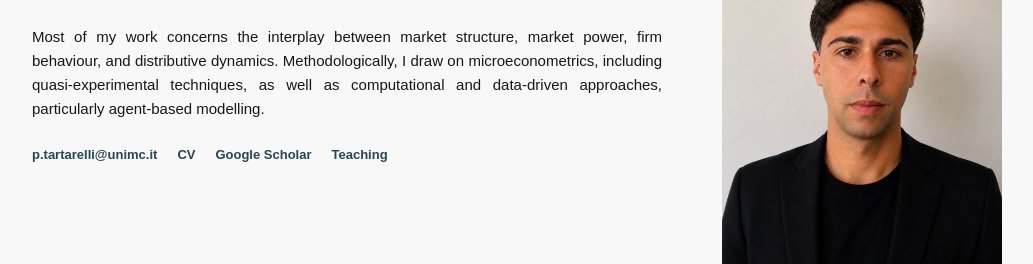
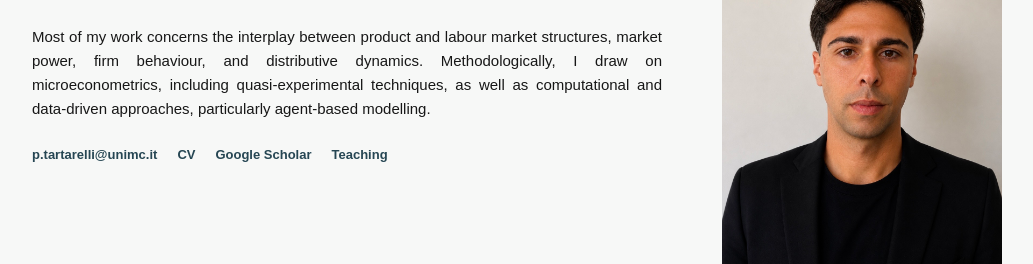
Before and after one commit to paolotartarelli/paolotartarelli.github.io, a plain HTML site: page index.html in a window 1280 px wide. Shown: the part 125-389 px from the top of the page, without its empty margins (123-1156 px from the left). Drawn offline with Linux system fonts and the light colour scheme.

Commit message:
Update index.html

```diff
--- a/index.html
+++ b/index.html
@@ -511,7 +511,7 @@
       <h1>Paolo Tartarelli</h1>
 
       <p>
-        Most of my work concerns the interplay between market structure, market power, firm behaviour, and distributive dynamics. Methodologically, I draw on microeconometrics, including quasi-experimental techniques, as well as computational and data-driven approaches, particularly agent-based modelling.
+        Most of my work concerns the interplay between product and labour market structures, market power, firm behaviour, and distributive dynamics. Methodologically, I draw on microeconometrics, including quasi-experimental techniques, as well as computational and data-driven approaches, particularly agent-based modelling.
       </p>
 
       <div class="links">
```
